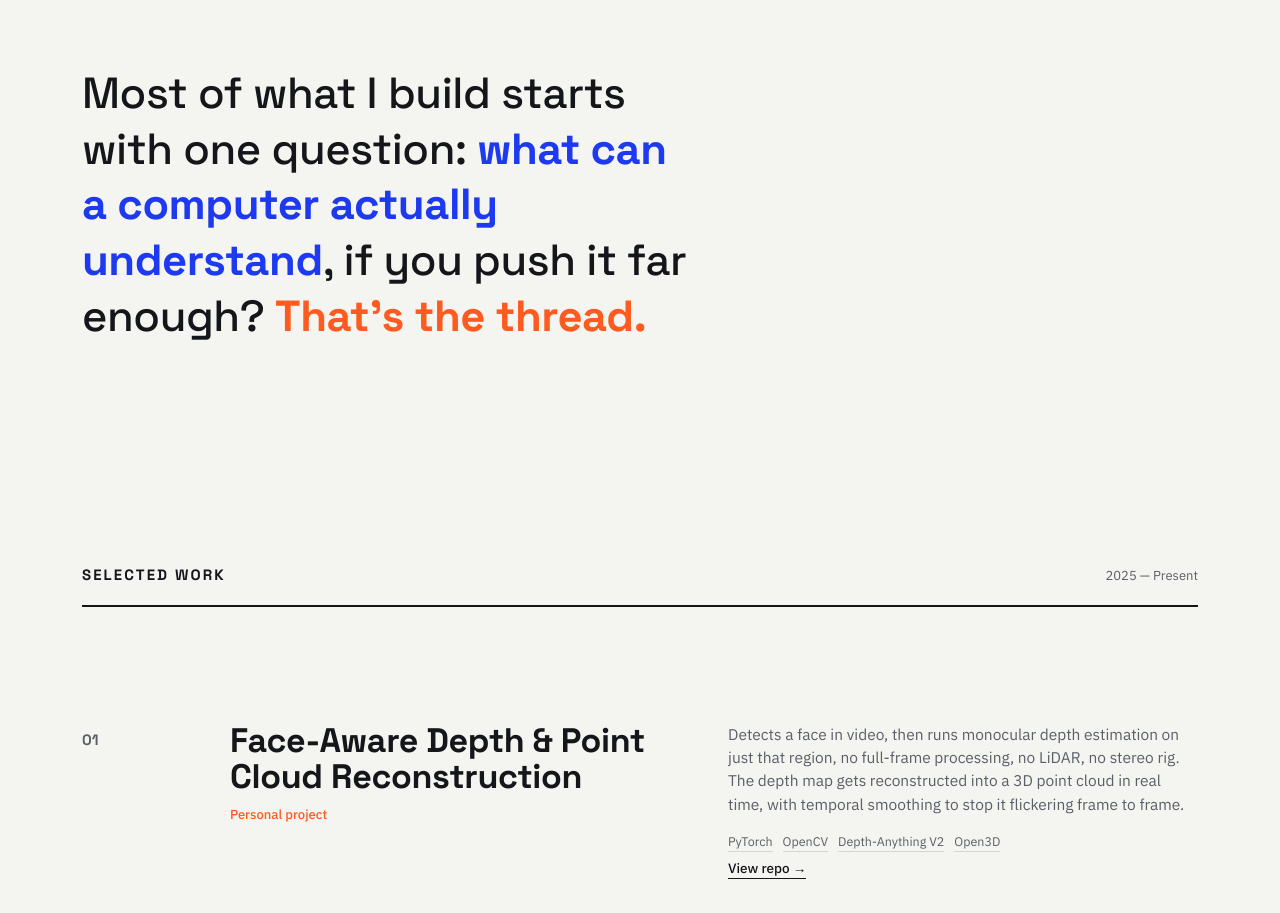
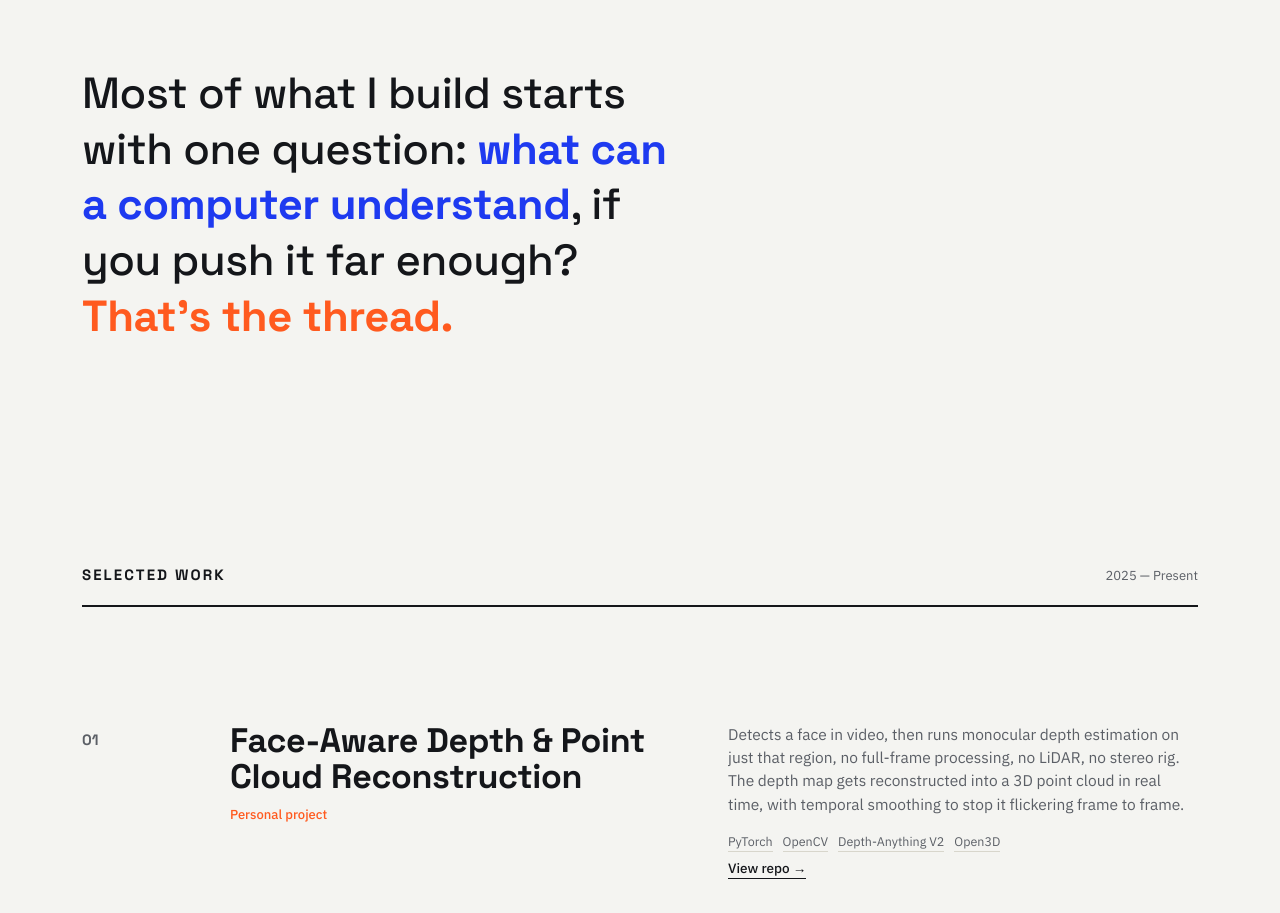
Before and after one commit to MurphyAmos/MurphyAmos.github.io, a plain HTML site: page index.html in a window 1280 px wide. Shown: the part 780-1693 px from the top of the page. Drawn offline with Linux system fonts and the light colour scheme.

```diff
--- a/index.html
+++ b/index.html
@@ -1007,7 +1007,7 @@
 
       <p class="statement">
         Most of what I build starts with one question:
-        <b>what can a computer actually understand</b>,
+        <b>what can a computer understand</b>,
         if you push it far enough?
         <span class="flame">That's the thread.</span>
       </p>
```
